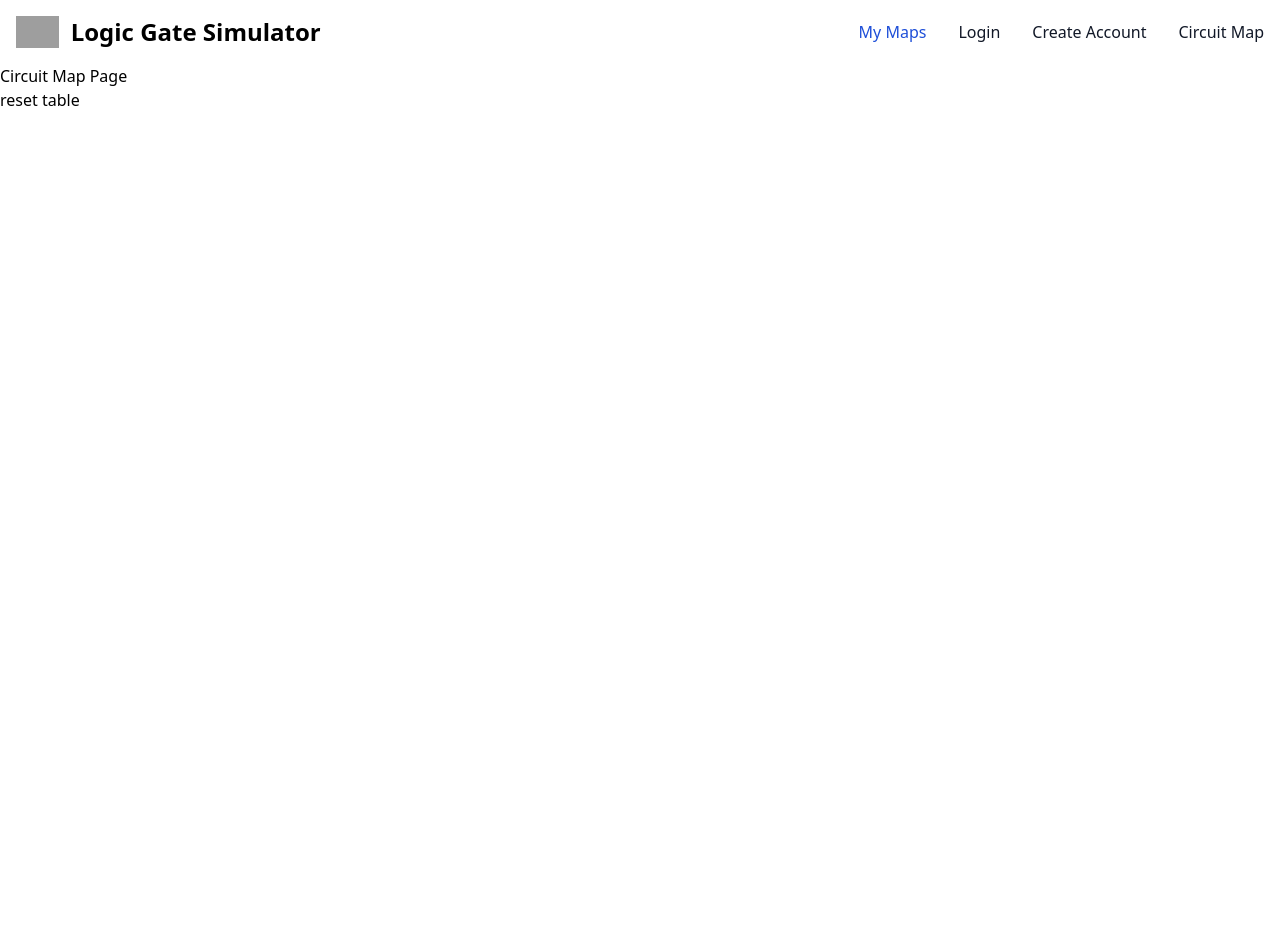
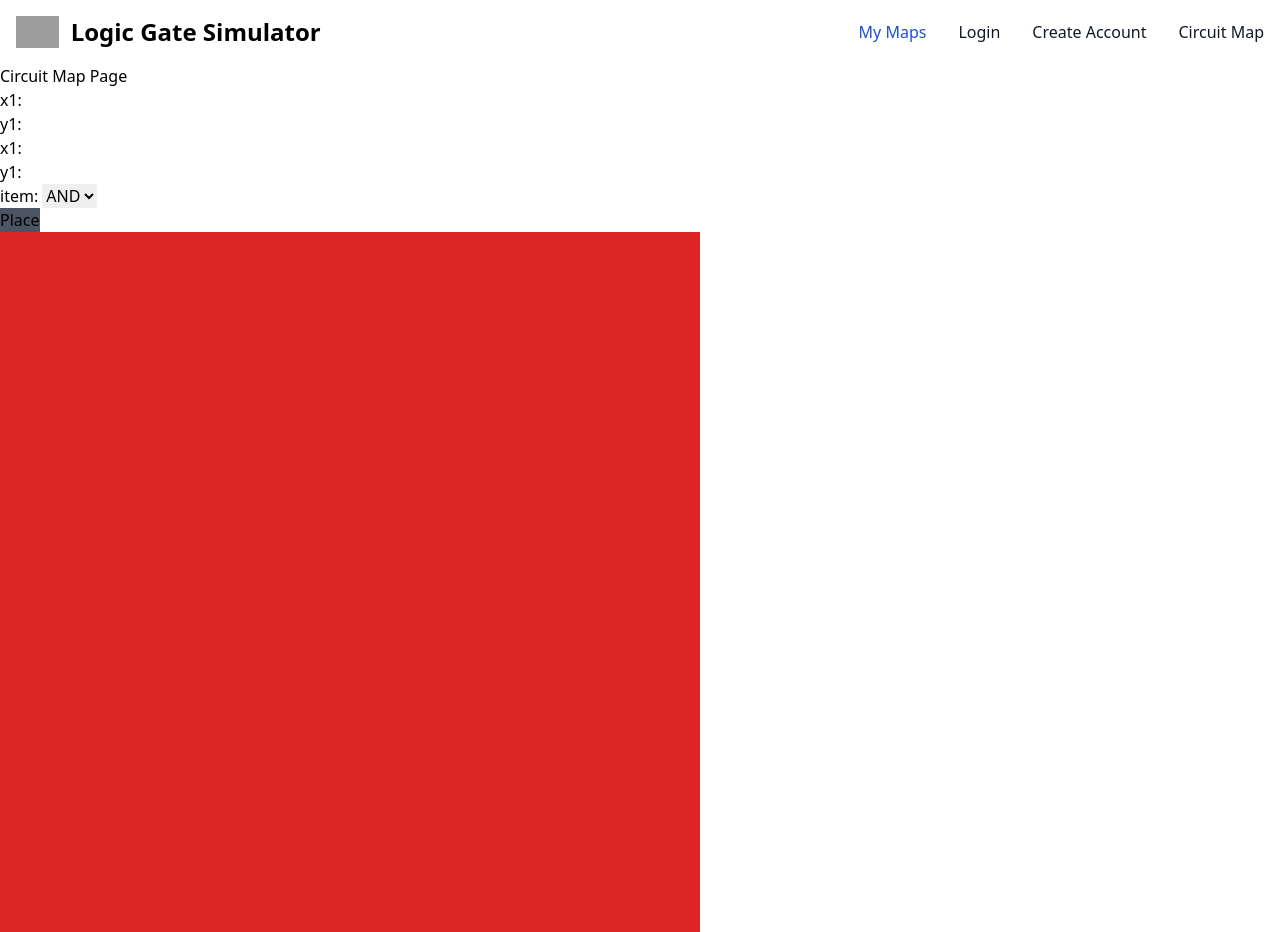
Before and after one commit to timshicha/logic_gate_app, a React (Vite) app in the folder frontend/: page /circuitmap in a window 1280 px wide. Before the commit the page ends 800 px from the top, so only its background shows below. Built offline with nearby package versions, Linux system fonts and the light colour scheme; grey boxes are pictures that could not be loaded.

Commit message:
can place wires and AND gates in canvas

```diff
--- a/frontend/src/components/CircuitMapPage.tsx
+++ b/frontend/src/components/CircuitMapPage.tsx
@@ -2,50 +2,80 @@ import React, { useRef, useState } from "react";
 
 export function CircuitMapPage() {
 
-	const TABLE_SIZE = 30;
+	// How many "blocks" the canvas should be. The more blocks, the
+	// bigger the grid. This allows the user to place gates and wires
+	// on a bigger board.
+	const CANVAS_UNITS = 35;
+	// How many pixels each "block" should be.
+	const UNIT_SIZE = 20;
+	const canvasRef = useRef(null);
 
-	const tableRef = useRef(null);
-	const circuitTable = useState(Array(TABLE_SIZE).fill(null).map(() => Array(TABLE_SIZE).fill(null)));
+	// Place a wire given two coordinates
+	function placeWire(x1, y1, x2, y2) {
+		const canvas = canvasRef.current;
+		const context = canvas.getContext("2d");
+		context.beginPath();
+		context.moveTo(x1 * UNIT_SIZE, y1 * UNIT_SIZE);
+		context.lineTo(x2 * UNIT_SIZE, y2 * UNIT_SIZE);
+		context.strokeStyle = "#000000";
+		context.fillStyle = "#000000";
+		context.lineWidth = 3;
+		context.stroke();
+	}
 
-	function setupUI() {
+	function placeAnd(x, y) {
+		const canvas = canvasRef.current;
+		const context = canvas.getContext("2d");
+		context.beginPath();
+		context.moveTo((x - 1) * UNIT_SIZE, (y - 1) * UNIT_SIZE);
+		context.lineTo((x - 1) * UNIT_SIZE, (y + 1) * UNIT_SIZE);
+		context.arc(x * UNIT_SIZE, y * UNIT_SIZE, UNIT_SIZE, Math.PI / 2, 3 * Math.PI / 2, true);
+		context.lineTo((x - 1) * UNIT_SIZE, (y - 1) * UNIT_SIZE);
+		context.strokeStyle = "#000000";
+		context.fillStyle = "#000000";
+		context.lineWidth = 3;
+		context.stroke();
+		context.fill();
+	}
 
-		function circleClick(x, y) {
+	function place() {
+		const x1 = parseInt(document.getElementById("x1").value);
+		const x2 = parseInt(document.getElementById("x2").value);
+		const y1 = parseInt(document.getElementById("y1").value);
+		const y2 = parseInt(document.getElementById("y2").value);
+		const item = document.getElementById("item").value;
 
+		if(item === "wire") {
+			placeWire(x1, y1, x2, y2);
 		}
-
-		function createClickableCircle(x, y) {
-			const clickableCircle = (
-				<input type="button" className="w-[10px] h-[10px]" onClick={() => circleClick(x, y)}/>
-			);
+		else if(item === "AND") {
+			placeAnd(x1, y1);
 		}
-
-		let table = tableRef.current;
-		// If the table grid was previously set up, reset it. Remove every
-		// child of the table.
-		while(table.firstChild) {
-			table.removeChild(table.firstChild);
-		}
-
-		// Create the rows
-		for (let i = 0; i < 30; i++) {
-			let row = table.insertRow(i);
-			for (let j = 0; j < 30; j++) {
-				row.insertCell(j);
-			}
-		}
-
-
-
+		console.log(x1, x2, y1, y2, item);
 	}
 
 	return (
 		<>
 			Circuit Map Page
 			<br />
-			<button onClick={() => setupUI()}>reset table</button>
-			<div>
-				<table ref={tableRef} className="bg-red-600"></table>
-			</div>
+			x1: <input type="number" id="x1"/>
+			<br />
+			y1: <input type="number" id="y1"/>
+			<br />
+			x1: <input type="number" id="x2"/>
+			<br />
+			y1: <input type="number" id="y2"/>
+			<br />
+			item: <select name="item" id="item">
+				<option value="AND" >AND</option>
+				<option value="OR" >OR</option>
+				<option value="NOT" >NOT</option>
+				<option value="wire" >wire</option>
+			</select>
+			<br />
+			<button className="bg-gray-600" onClick={place}>Place</button>
+
+			<canvas ref={canvasRef} className={`bg-red-600`} width={CANVAS_UNITS * UNIT_SIZE} height={CANVAS_UNITS * UNIT_SIZE}></canvas>
 		</>
 	);
 }
```
